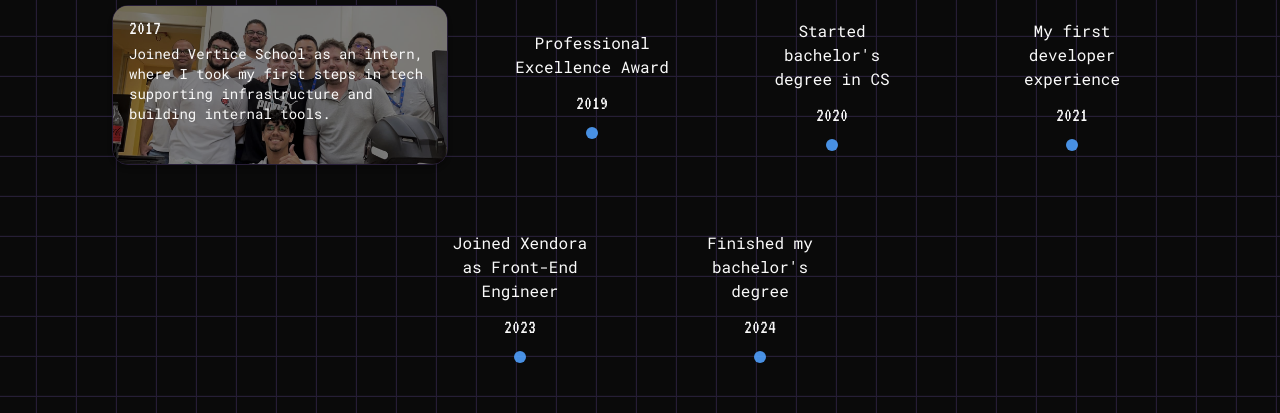
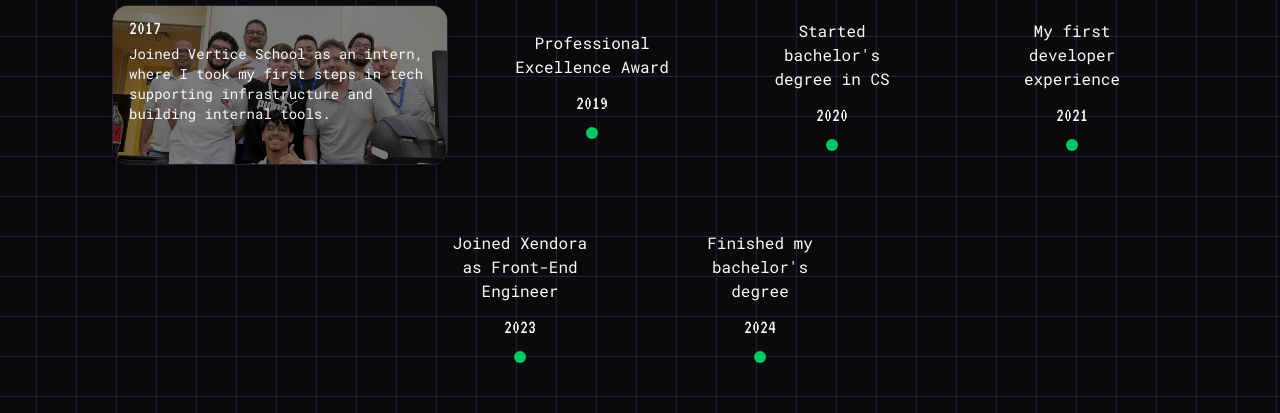
Before and after one commit to lucaskraus/lucaskraus, a Next.js app: page / in a window 1280 px wide. Shown: the part 1720-2133 px from the top of the page. Built offline with nearby package versions, Linux system fonts and the light colour scheme.

Commit message:
Change TimelineItem indicator color from blue to green for improved visual distinction.

```diff
--- a/src/components/sections/Career.tsx
+++ b/src/components/sections/Career.tsx
@@ -54,7 +54,7 @@ const TimelineItem = ({
         <p className="text-lg lg:text-base text-center">{label}</p>
         <h1 className="text-xl font-medium font-vt323">{title}</h1>
         <div className="relative flex items-center justify-center">
-          <div className="h-3 w-3 bg-blue-400 rounded-full animate-pulse" />
+          <div className="h-3 w-3 bg-green-400 rounded-full animate-pulse" />
         </div>
       </div>
     </motion.div>
```
